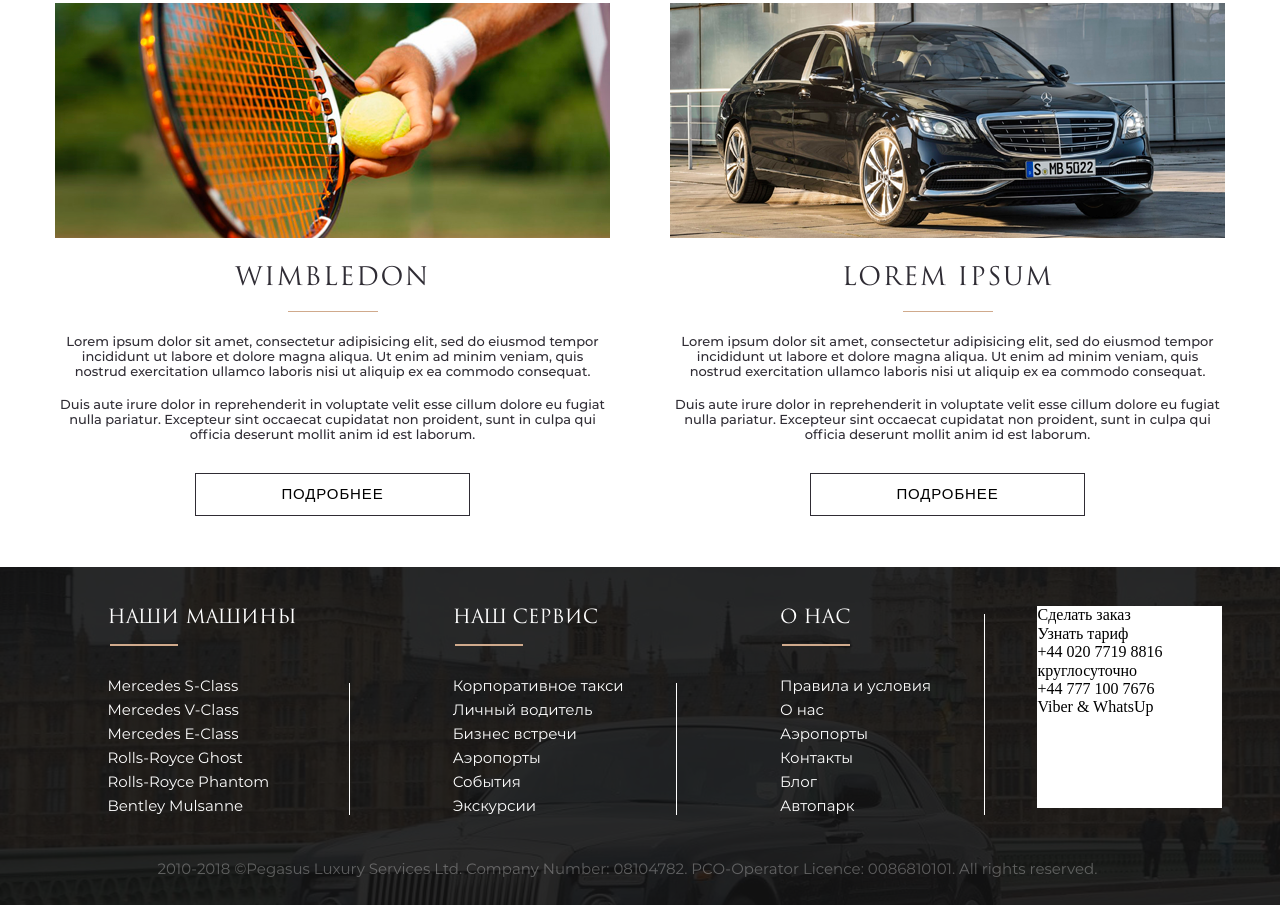
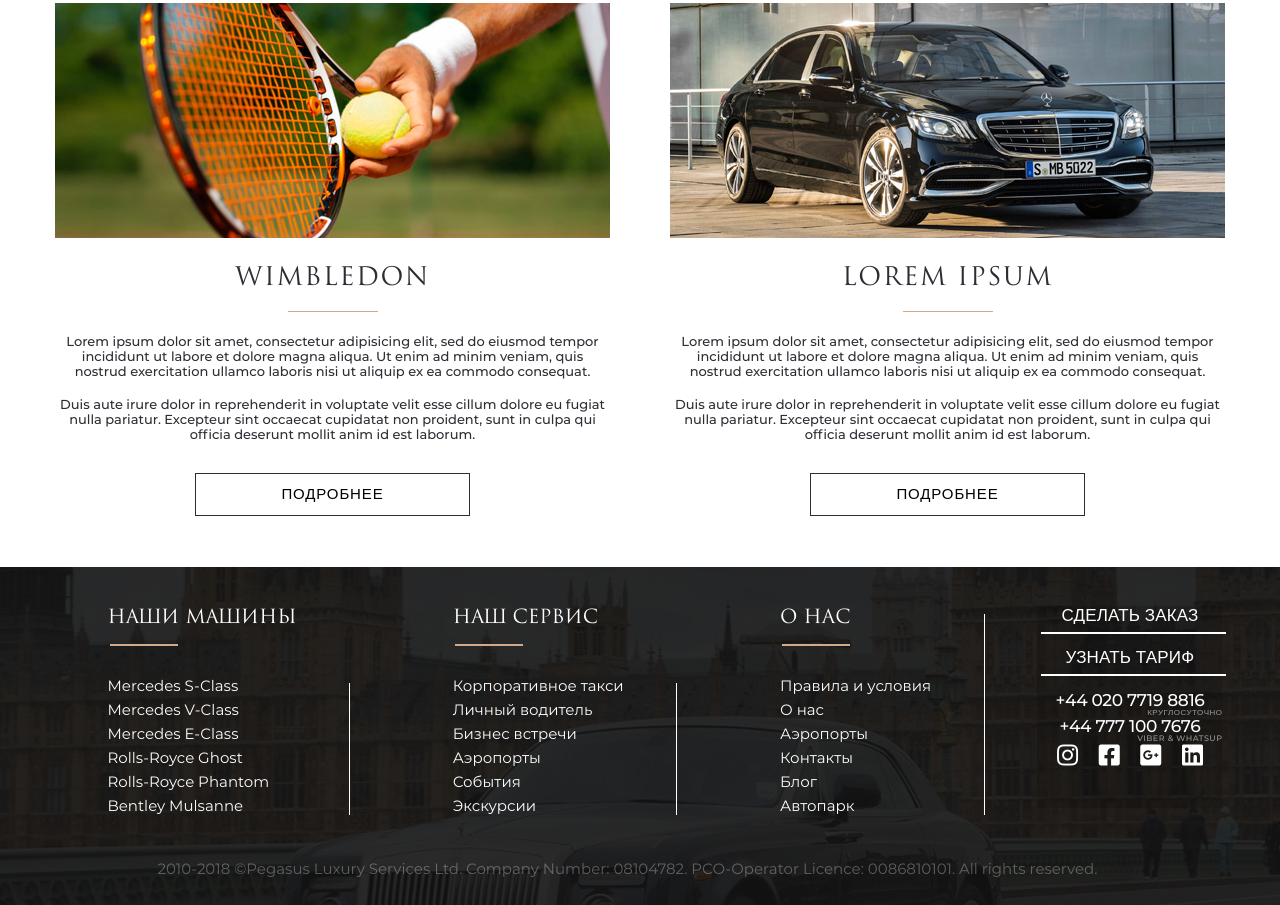
Before and after one commit to ivanov-da/pegasustest, a website built with Parcel: page src/page/index.pug in a window 1280 px wide. Shown: the part 1586-2491 px from the top of the page. Built offline with nearby package versions, Linux system fonts and the light colour scheme.

Commit message:
Добавлен футер в полной версии

```diff
--- a/src/components/footer/footer.pug
+++ b/src/components/footer/footer.pug
@@ -30,16 +30,20 @@
         })
       .footer__separator.footer__separator_ending
       .footer__order
-        p.footer__make-order Сделать заказ
-        .footer__order-separator
-        p.footer__make-order Узнать тариф
-        .footer__order-separator
-        .footer__social
-          p.footer__number +44 020 7719 8816
-          p.footer__text круглосуточно
-          p.footer__number +44 777 100 7676
-          p.footer__text Viber & WhatsUp
-          .footer___social-links
-
-
+        .footer__order-background
+        .footer__order-wrapper
+          p.footer__make-order Сделать заказ
+          .footer__order-separator
+          p.footer__make-order Узнать тариф
+          .footer__order-separator
+          .footer__social
+            p.footer__number +44 020 7719 8816
+            p.footer__text круглосуточно
+            p.footer__number +44 777 100 7676
+            p.footer__text Viber & WhatsUp
+            .footer___social-links
+              a.fab.fa-instagram(href='http://instagram.com' target='_blank' rel='noopener noreferrer')
+              a.fab.fa-facebook-square(href='http://facebook.com' target='_blank' rel='noopener noreferrer')
+              a.fab.fa-google-plus-square(href='http://google.com' target='_blank' rel='noopener noreferrer')
+              a.fab.fa-linkedin(href='http://linkedin.com' target='_blank' rel='noopener noreferrer')
     p.footer__rights 2010-2018 ©Pegasus Luxury Services Ltd. Company Number: 08104782. PCO-Operator Licence: 0086810101. All rights reserved.
--- a/src/components/footer/footer.scss
+++ b/src/components/footer/footer.scss
@@ -8,6 +8,7 @@
   &__content {
     display: flex;
     justify-content: space-between;
+    flex-wrap: wrap;
     max-width: 1165px;
     margin: 0 auto;
     padding-top: 39px;
@@ -33,7 +34,82 @@
   &__order {
     width: 185px;
     height: 202px;
-    background-color: white;
+    position: relative;
+  }
+
+  &__order-background {
+    width: 185px;
+    height: 202px;
+    background-color: black;
+    opacity: 0.15;
+    position: absolute;
+  }
+
+  &__order-wrapper {
+    width: 185px;
+    height: 202px;
+    position: absolute;
+  }
+
+  &__make-order {
+    color: $white;
+    font-family: $montserrat;
+    font-size: 17px;
+    font-weight: 500;
+    font-style: normal;
+    text-transform: uppercase;
+    text-align: center;
+    letter-spacing: 0.17px;
+    cursor: pointer;
+
+    &:hover {
+      color: $text-secondary;
+    }
+
+    &:nth-child(3) {
+      margin-top: 14px;
+    }
+  }
+
+  &__order-separator {
+    width: 185px;
+    height: 2px;
+    background-color: $white;
+    margin-top: 6px;
+    margin-left: 4px;
+  }
+
+  &__number {
+    color: $white;
+    font-family: $montserrat;
+    font-size: 17px;
+    font-weight: 500;
+    font-style: normal;
+    text-align: center;
+    letter-spacing: -0.33px;
+    line-height: normal;
+  }
+
+  &__text {
+    color: $footer-numbers;
+    font-family: $montserrat;
+    font-size: 8px;
+    font-weight: 500;
+    font-style: normal;
+    text-align: right;
+    text-transform: uppercase;
+    letter-spacing: 0.5px;
+  }
+
+  &__social {
+    margin-top: 16px;
+  }
+
+  &___social-links {
+    margin: 0 auto;
+    display: flex;
+    width: 146px;
+    justify-content: space-between;
   }
 
   &__rights {
@@ -89,3 +165,13 @@
     }
   }
 }
+
+.fab {
+  font-size: 24px;
+  line-height: 23px;
+  display: flex;
+  align-items: center;
+  text-align: center;
+  text-decoration: none;
+  color: $white;
+}
--- a/src/fonts/fontawesome/scss/_variables.scss
+++ b/src/fonts/fontawesome/scss/_variables.scss
@@ -1,7 +1,7 @@
 // Variables
 // --------------------------
 
-$fa-font-path: "../../fonts/fontawesome/webfonts" !default;
+$fa-font-path: "../fonts/fontawesome/webfonts" !default;
 $fa-font-size-base: 16px !default;
 $fa-font-display: block !default;
 $fa-css-prefix: fa !default;
@@ -11,11 +11,11 @@
 $fa-li-width: 2em !default;
 $fa-fw-width: (20em / 16);
 $fa-primary-opacity: 1 !default;
-$fa-secondary-opacity: .4 !default;
+$fa-secondary-opacity: 0.4 !default;
 
 // Convenience function used to set content property
 @function fa-content($fa-var) {
-  @return unquote("\"#{ $fa-var }\"");
+  @return unquote('"#{ $fa-var }"');
 }
 
 $fa-var-500px: \f26e;
```
